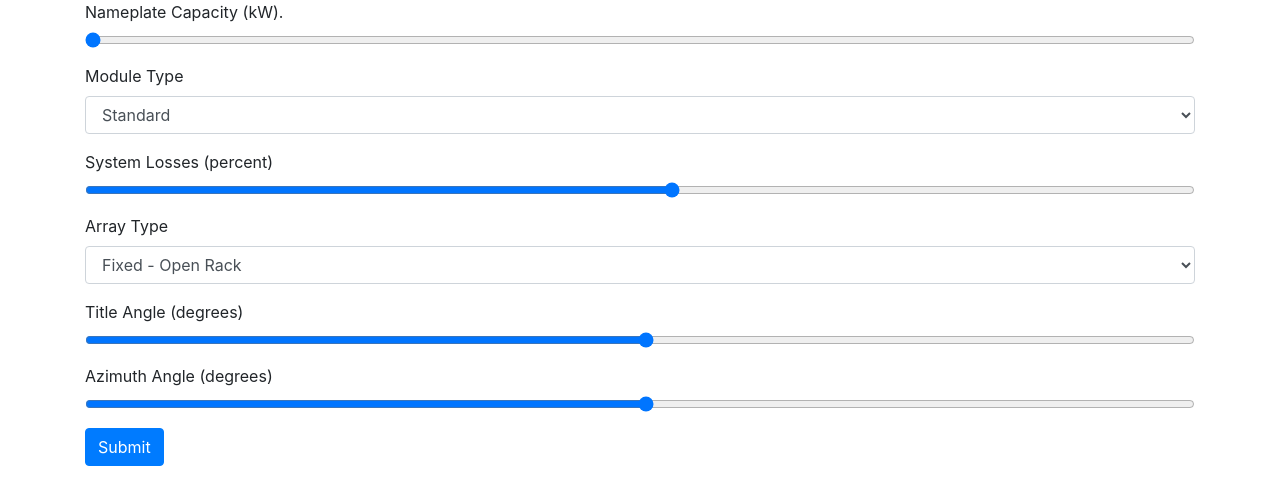
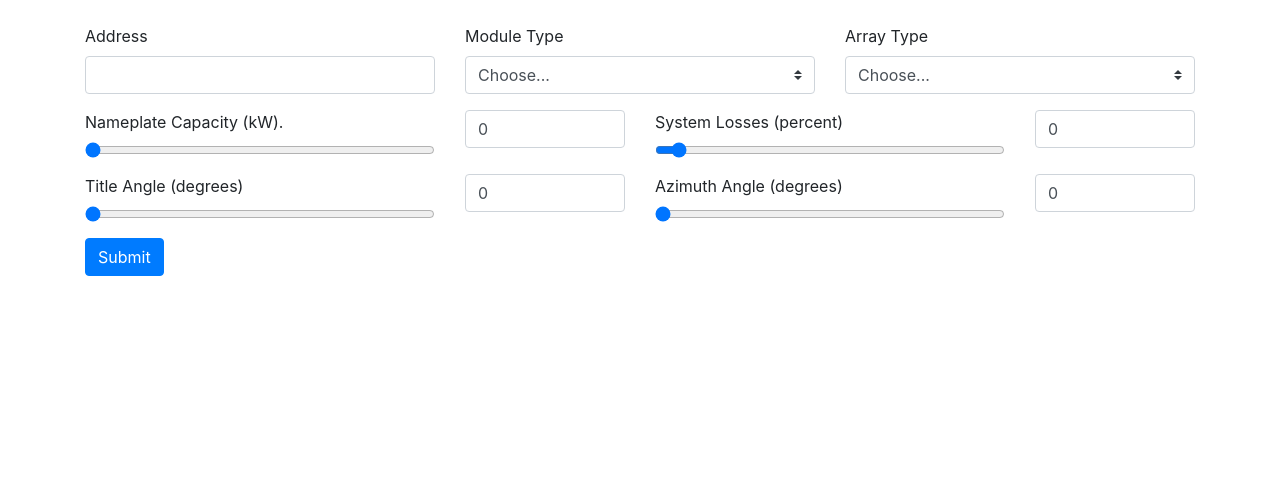
Before and after one commit to theleewise/PVWatts-App, a React (Create React App) app: page / in a window 1280 px wide. Shown: the top 504 px of the page. Built offline with nearby package versions, Linux system fonts and the light colour scheme; no server answers.

Commit message:
Refactor into individual components

```diff
--- a/src/App.js
+++ b/src/App.js
@@ -1,55 +1,75 @@
+/* eslint-disable no-console */
 /* eslint-disable react/jsx-filename-extension */
-/* eslint-disable jsx-a11y/label-has-associated-control */
-import React from 'react';
+import React, { useState, useEffect } from 'react';
 import 'bootstrap/dist/css/bootstrap.min.css';
 import { useFetch } from './hooks';
 import ResultsTable from './components/ResultsTable';
+import Form from './components/Form';
 
 export default function App() {
-  const url = 'https://developer.nrel.gov/api/pvwatts/v6.json?api_key=DEMO_KEY&lat=40&lon=-105&system_capacity=4&azimuth=180&tilt=40&array_type=1&module_type=1&losses=10&timeframe=hourly&format=json';
-  const { data, refetch } = useFetch(url);
-  // isLoading hasError errorMessage updateUrl updateParams
+  const url = 'https://developer.nrel.gov/api/pvwatts/v6.json?';
+  const defaultUrlParams = {
+    api_key: 'Pe94WWsLk3PoPXObJEX4yxGcfXRNiDIwxVdZwCzq',
+    timeframe: 'hourly',
+    format: 'json',
+  };
+  const {
+    data, isLoading, updateParams, hasError, errorMessage,
+  } = useFetch(url, defaultUrlParams, true);
+  const [params, setParams] = useState(defaultUrlParams);
+  const [displayResults, setDisplayResults] = useState(false);
+
+  useEffect(() => { if (errorMessage) { console.error(errorMessage.errors); } }, [errorMessage]);
+  useEffect(() => {
+    if (!hasError && data && data.outputs) { setDisplayResults(true); }
+  }, [hasError, data]);
+
+  const handleInputChange = (name, val) => {
+    const isEmpty = name.length <= 0;
+    if (isEmpty) return;
+    setDisplayResults(false);
+    setParams((prevState) => {
+      const newParams = { ...prevState };
+      newParams[name] = val;
+      return newParams;
+    });
+  };
+
+  const handleSubmit = () => updateParams(params);
+
+  const handleBack = () => setDisplayResults(false);
 
   return (
     <div className="container">
-      <div>
-        <div className="form-group">
-          <label htmlFor="systemCapacityInput">Nameplate Capacity (kW).</label>
-          <input id="systemCapacityInput" type="range" min="0.05" max="500000" step="10" className="form-control-range" />
+
+      {hasError && !isLoading && (
+        <div className="mt-4 alert alert-danger" role="alert">
+          <strong>Oh No!</strong>
+          Something went wrong.
+          {errorMessage.errors && (
+            <ul>
+              {errorMessage.errors.map((message) => <li>{message}</li>)}
+            </ul>
+          )}
         </div>
-        <div className="form-group">
-          <label htmlFor="moduleTypeInput">Module Type</label>
-          <select className="form-control" id="moduleTypeInput">
-            <option value="0">Standard</option>
-            <option value="1">Premium</option>
-            <option value="2">Thin film</option>
-          </select>
+      )}
+
+      {!displayResults && !isLoading && (
+        <Form handleSubmit={handleSubmit} handleInputChange={handleInputChange} />
+      )}
+
+      {isLoading && (
+        <div className="py-5 text-center">
+          <div className="spinner-border text-primary" role="status"><span className="sr-only">Loading...</span></div>
         </div>
-        <div className="form-group">
-          <label htmlFor="systemLossesInput">System Losses (percent)</label>
-          <input type="range" min="-5" max="99" step="1" className="form-control-range" id="lossesInput" />
+      )}
+
+      {data && displayResults && !isLoading && (
+        <div className="my-4">
+          <ResultsTable acMonthly={data.outputs.ac_monthly} poa={data.outputs.poa} />
+          <button type="button" className="btn btn-secondary" onClick={handleBack}>Back to Form</button>
         </div>
-        <div className="form-group">
-          <label htmlFor="arrayTypeInput">Array Type</label>
-          <select className="form-control" id="arrayTypeInput">
-            <option value="0">Fixed - Open Rack</option>
-            <option value="1">Fixed - Roof Mounted</option>
-            <option value="2">1-Axis</option>
-            <option value="3">1-Axis Backtracking</option>
-            <option value="4">2-Axis</option>
-          </select>
-        </div>
-        <div className="form-group">
-          <label htmlFor="titleInput">Title Angle (degrees)</label>
-          <input type="range" min="0" max="99" step="1" className="form-control-range" id="titleInput" />
-        </div>
-        <div className="form-group">
-          <label htmlFor="azimuthAngleInput">Azimuth Angle (degrees)</label>
-          <input type="range" min="0" max="99" step="1" className="form-control-range" id="azimuthAngleInput" />
-        </div>
-        <button type="submit" className="btn btn-primary" onClick={refetch}>Submit</button>
-      </div>
-      {data && <ResultsTable acMonthly={data.outputs.ac_monthly} poa={data.outputs.poa} /> }
+      )}
     </div>
   );
 }
--- /dev/null
+++ b/src/components/Form.jsx
@@ -0,0 +1,118 @@
+import React, { useState } from 'react';
+import PropTypes from 'prop-types';
+import Range from './Range';
+import Input from './Input';
+import Select from './Select';
+
+export default function Form({ handleSubmit, handleInputChange }) {
+  const [fieldValues, setFieldValues] = useState({});
+
+  const handleValue = (name, val) => {
+    setFieldValues((prevState) => {
+      const newVals = { ...prevState };
+      newVals[name] = val;
+      return newVals;
+    });
+    handleInputChange(name, val);
+  };
+
+  const handleReset = (e) => {
+    e.preventDefault();
+    setFieldValues({});
+  };
+
+  return (
+    <div className="my-4">
+      <div className="row">
+        <div className="col-md-4">
+          <Input
+            id="addressInput"
+            label="Address"
+            name="address"
+            value={fieldValues.address}
+            isRequired
+            handleValue={handleValue}
+          />
+        </div>
+        <div className="col-md-4">
+          <Select
+            id="moduleTypeInput"
+            label="Module Type"
+            value={fieldValues.module_type}
+            name="module_type"
+            options={[['Standard', 0], ['Premium', 1], ['Thin film', 2]]}
+            isRequired
+            handleValue={handleValue}
+          />
+        </div>
+        <div className="col-md-4">
+          <Select
+            id="arrayTypeInput"
+            label="Array Type"
+            value={fieldValues.array_type}
+            name="array_type"
+            options={[['Fixed - Open Rack', 0], ['Fixed - Roof Mounted', 1], ['1-Axis', 2], ['1-Axis Backtracking', 3], ['2-Axis', 4]]}
+            isRequired
+            handleValue={handleValue}
+          />
+        </div>
+      </div>
+      <div className="row">
+        <div className="col-md-6">
+          <Range
+            id="systemCapacityInput"
+            value={fieldValues.system_capacity}
+            name="system_capacity"
+            label="Nameplate Capacity (kW)."
+            min={0.05}
+            max={500000}
+            step={10}
+            handleValue={handleValue}
+          />
+        </div>
+        <div className="col-md-6">
+          <Range
+            id="systemLossesInput"
+            value={fieldValues.losses}
+            name="losses"
+            label="System Losses (percent)"
+            min={-5}
+            max={99}
+            handleValue={handleValue}
+          />
+        </div>
+      </div>
+      <div className="row">
+        <div className="col-md-6">
+          <Range
+            id="titleInput"
+            value={fieldValues.tilt}
+            name="tilt"
+            label="Title Angle (degrees)"
+            min={0}
+            max={99}
+            handleValue={handleValue}
+          />
+        </div>
+        <div className="col-md-6">
+          <Range
+            id="azimuthAngleInput"
+            value={fieldValues.azimuth}
+            name="azimuth"
+            label="Azimuth Angle (degrees)"
+            min={0}
+            max={99}
+            handleValue={handleValue}
+          />
+        </div>
+      </div>
+      <button type="submit" className="btn btn-primary" onClick={handleSubmit}>Submit</button>
+      {Object.keys(fieldValues).length > 0 && <button type="button" className="btn btn-secondary" onClick={handleReset}>Reset</button>}
+    </div>
+  );
+}
+
+Form.propTypes = {
+  handleSubmit: PropTypes.func.isRequired,
+  handleInputChange: PropTypes.func.isRequired,
+};
--- /dev/null
+++ b/src/components/Input.jsx
@@ -0,0 +1,49 @@
+/* eslint-disable jsx-a11y/label-has-associated-control */
+/* eslint-disable */
+
+import React, { useState, useEffect } from 'react';
+import PropTypes from 'prop-types';
+
+export default function Input({label, id, name, value, isRequired, handleValue}) {
+  const [val, setVal] = useState(value);
+  const [error, setError] = useState('');
+
+  useEffect(() => setVal(value), [value]);
+
+  const handleChange = (e) => {
+    e.preventDefault();
+    const thisName = e.target.name;
+    const thisVal = e.target.value;
+    setError('');
+    setVal(thisVal);
+    handleValue(thisName, thisVal);
+  };
+
+  return (
+    <div className="form-group">
+      <label htmlFor={id}>{label}</label>
+      <input
+        type="text"
+        className={`form-control ${error.length > 0 ? `is-invalid` : ''}`}
+        id={id}
+        value={val}
+        onChange={handleChange}
+        name={name}
+        required={isRequired}
+      />
+      {error.length > 0 && <div className="invalid-feedback">{error}</div>}
+    </div>
+  );
+}
+
+Input.propTypes = {
+  id: PropTypes.string.isRequired,
+  name: PropTypes.string.isRequired,
+  label: PropTypes.string.isRequired,
+  handleValue: PropTypes.func.isRequired,
+};
+
+Input.defaultProps = {
+  value: '',
+  isRequired: false,
+};
--- /dev/null
+++ b/src/components/Range.jsx
@@ -0,0 +1,81 @@
+/* eslint-disable jsx-a11y/label-has-associated-control */
+/* eslint-disable */
+
+import React, { useState, useEffect } from 'react';
+import PropTypes from 'prop-types';
+
+export default function Range({label, id, name, value, min, max, step, showInput = true, handleValue}) {
+  const [val, setVal] = useState(value);
+  const [error, setError] = useState('');
+
+  useEffect(() => setVal(value), [value]);
+
+  const handleChange = (e) => {
+    e.preventDefault();
+    const thisVal = e.target.value;
+    if(thisVal > max){
+      setError(`Maximum is ${max}`);
+      setVal(max);
+    }
+    else if(thisVal < min){
+      setError(`Minimum is ${min}`);
+      setVal(min);
+    }
+    else {
+      setError('');
+      setVal(thisVal);
+    }
+  };
+
+  const handleChangeEnd = (e) => {
+    e.preventDefault();
+    const thisName = e.target.name;
+    const thisVal = e.target.value;
+    setVal(thisVal);
+    handleValue(thisName, thisVal);
+  };
+
+  return (
+    <div className="row">
+      <div className="col">
+        <div className="form-group">
+          <label htmlFor={id}>{label}</label>
+          <input
+            id={id}
+            name={name}
+            type="range"
+            min={min}
+            max={max}
+            step={step}
+            className={`form-control-range ${error.length > 0 ? `is-invalid` : ''}`}
+            onChange={handleChange}
+            onMouseUp={handleChangeEnd}
+            value={val}
+          />
+          {error.length > 0 && <div className="invalid-feedback">{error}</div>}
+        </div>
+      </div>
+      {showInput && (
+        <div className="col-4">
+          <input className={`form-control ${error.length > 0 ? `is-invalid` : ''}`} type="number" value={val} onChange={handleChange} onBlur={handleChangeEnd} />
+        </div>
+      )}
+    </div>
+  );
+}
+
+Range.propTypes = {
+  label: PropTypes.string.isRequired,
+  name: PropTypes.string.isRequired,
+  min: PropTypes.number.isRequired,
+  max: PropTypes.number.isRequired,
+  step: PropTypes.number,
+  showInput: PropTypes.bool,
+  handleValue: PropTypes.func.isRequired,
+};
+
+Range.defaultProps = {
+  value: 0,
+  step: 1,
+  showInput: true,
+};
--- /dev/null
+++ b/src/components/Select.jsx
@@ -0,0 +1,56 @@
+/* eslint-disable jsx-a11y/label-has-associated-control */
+/* eslint-disable */
+
+import React, { useState, useEffect } from 'react';
+import PropTypes from 'prop-types';
+
+export default function Select({label, id, name, value, options, isRequired, handleValue}) {
+  const [val, setVal] = useState(value);
+  const [error, setError] = useState('');
+
+  useEffect(() => setVal(value), [value]);
+
+  const handleChange = (e) => {
+    e.preventDefault();
+    const thisName = e.target.name;
+    const thisVal = e.target.value;
+    setError('');
+    setVal(thisVal);
+    handleValue(thisName, thisVal);
+  };
+
+  return (
+    <div className="form-group">
+      <label htmlFor={id}>{label}</label>
+      <select
+        className={`custom-select form-control ${error.length > 0 ? `is-invalid` : ''}`}
+        id={id}
+        value={val}
+        onChange={handleChange}
+        name={name}
+        required={isRequired}
+      >
+        <option disabled={isRequired} value="">Choose...</option>
+        {options.map((item, idx) => {
+          const val = typeof item === 'object' ? (item.length > 1 ? item[1] : item[0]) : item;
+          const text = typeof item === 'object' ? item[0] : item;
+          return <option key={`${id}-key-${idx}`} value={val}>{text}</option>;
+        })}
+      </select>
+      {error.length > 0 && <div className="invalid-feedback">{error}</div>}
+    </div>
+  );
+}
+
+Select.propTypes = {
+  id: PropTypes.string.isRequired,
+  name: PropTypes.string.isRequired,
+  label: PropTypes.string.isRequired,
+  handleValue: PropTypes.func.isRequired,
+  options: PropTypes.array.isRequired,
+};
+
+Select.defaultProps = {
+  value: '',
+  isRequired: false,
+};
```
